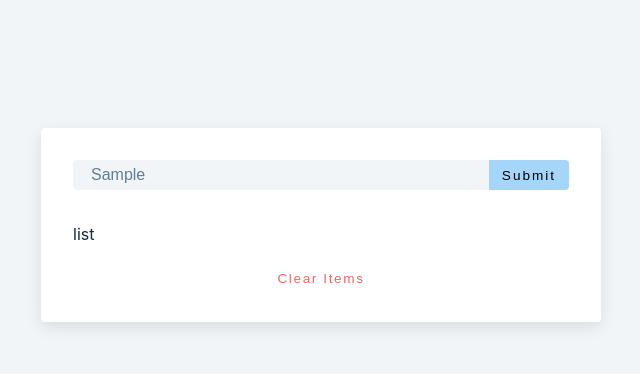
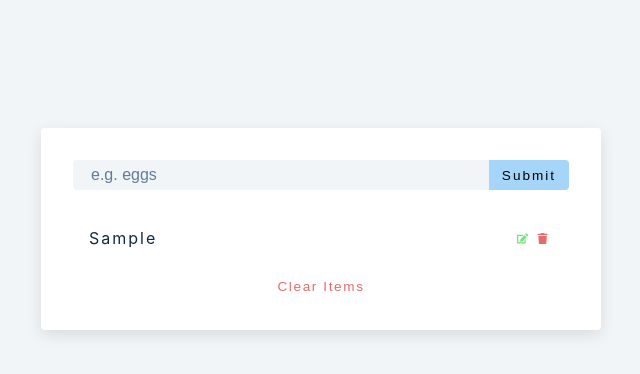
Before and after one commit to Adnan-7/React-Grocery-Bud, a React (Create React App) app: page / in a window 1280 px wide. Both pictures are taken after typing "Sample" into the empty fields and a click on the button "Submit". Shown: the top 374 px of the page, without its empty margins (319-959 px from the left). Built offline with nearby package versions, Linux system fonts and the light colour scheme.

Commit message:
render the list

```diff
--- a/src/App.js
+++ b/src/App.js
@@ -10,7 +10,16 @@
   const [alert, setAlert] = useState({ show: false, msg: '', type: '' });
   const handleSubmit = (e) => {
     e.preventDefault();
-    console.log('hello');
+    if (!name) {
+      //Alert
+    } else if (name && IsEditing) {
+      //edit
+    } else {
+      const newItem = { id: new Date().getTime().toString(), title: name };
+      setList([...list, newItem]);
+      setName('');
+      console.log(list);
+    }
   };
 
   return (
@@ -30,10 +39,12 @@
           </button>
         </div>
       </form>
-      <div className='grocery-container'>
-        <List />
-        <button className='clear-btn'>clear items</button>
-      </div>
+      {list.length > 0 && (
+        <div className='grocery-container'>
+          <List items={list} />
+          <button className='clear-btn'>clear items</button>
+        </div>
+      )}
     </section>
   );
 }
--- a/src/list.js
+++ b/src/list.js
@@ -1,7 +1,27 @@
 import React from 'react';
+import { FaEdit, FaTrash } from 'react-icons/fa';
 
-const List = () => {
-  return <div>list</div>;
+const List = ({ items }) => {
+  return (
+    <div className='grocery-list'>
+      {items.map((item) => {
+        const { id, title } = item;
+        return (
+          <article className='grocery-item' key={id}>
+            <p className='title'>{title}</p>
+            <div className='btn-container'>
+              <button type='button' className='edit-btn'>
+                <FaEdit />
+              </button>
+              <button type='button' className='delete-btn'>
+                <FaTrash />
+              </button>
+            </div>
+          </article>
+        );
+      })}
+    </div>
+  );
 };
 
 export default List;
```
